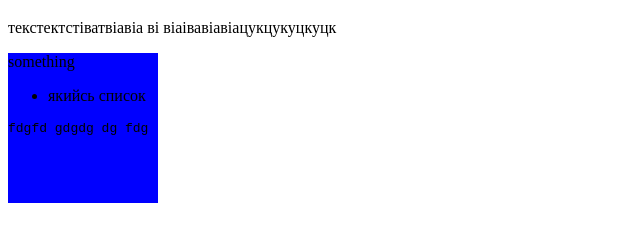
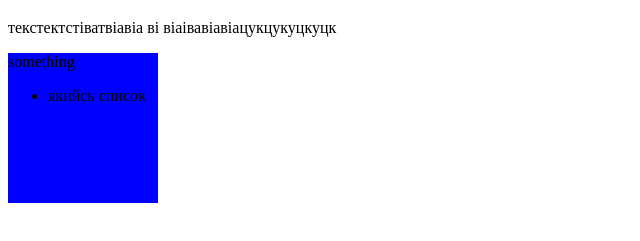
Before and after one commit to rostislavbest/mysiteee1009, a plain HTML site: page index.html in a window 1280 px wide. Shown: the part 61-302 px from the top of the page, without its empty margins (0-640 px from the left). Drawn offline with Linux system fonts and the light colour scheme.

Commit message:
Update index.html

```diff
--- a/index.html
+++ b/index.html
@@ -19,5 +19,5 @@
     </ul>
 </body>
 
-    <pre>fdgfd gdgdg dg fdg </pre>
+
 </html>
```
